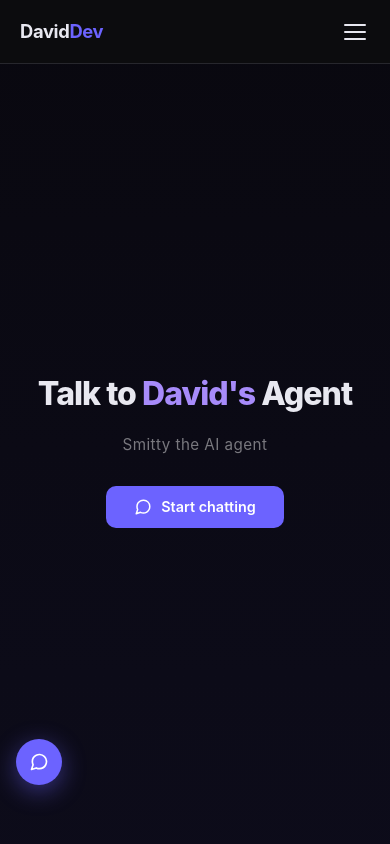
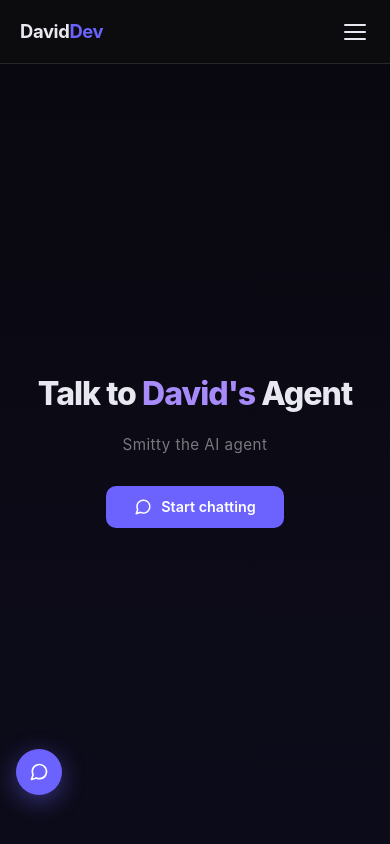
Before and after one commit to DavidSergeev/DavidSergeev.github.io, a React (Vite) app: page / in a window 390 px wide. Shown: the top 844 px of the page. Built offline with nearby package versions, Linux system fonts and the light colour scheme.

Commit message:
style: refine button positioning for improved layout consistency
- Adjust the bottom offsets for the scroll-to-top and chat launcher buttons to enhance their alignment and visibility.
- Ensure consistent spacing across different screen sizes, improving overall user experience.

```diff
--- a/src/App.css
+++ b/src/App.css
@@ -693,7 +693,7 @@ a {
 /* ── Scroll-to-top button ────────────────────── */
 .scroll-top-btn {
   position: fixed;
-  bottom: 60px;
+  bottom: 50px;
   right: 32px;
   z-index: 300;
   width: 44px;
@@ -743,7 +743,7 @@ a {
    resize the visual viewport (e.g. address bar show/hide) on scroll. */
 .chat-launcher {
   position: fixed;
-  bottom: 56px;
+  bottom: 46px;
   left: 24px;
   z-index: 250;
   width: 52px;
@@ -980,7 +980,7 @@ a {
 
   .chat-launcher {
     left: 16px;
-    bottom: 59px;
+    bottom: 49px;
     width: 46px;
     height: 46px;
   }
```
